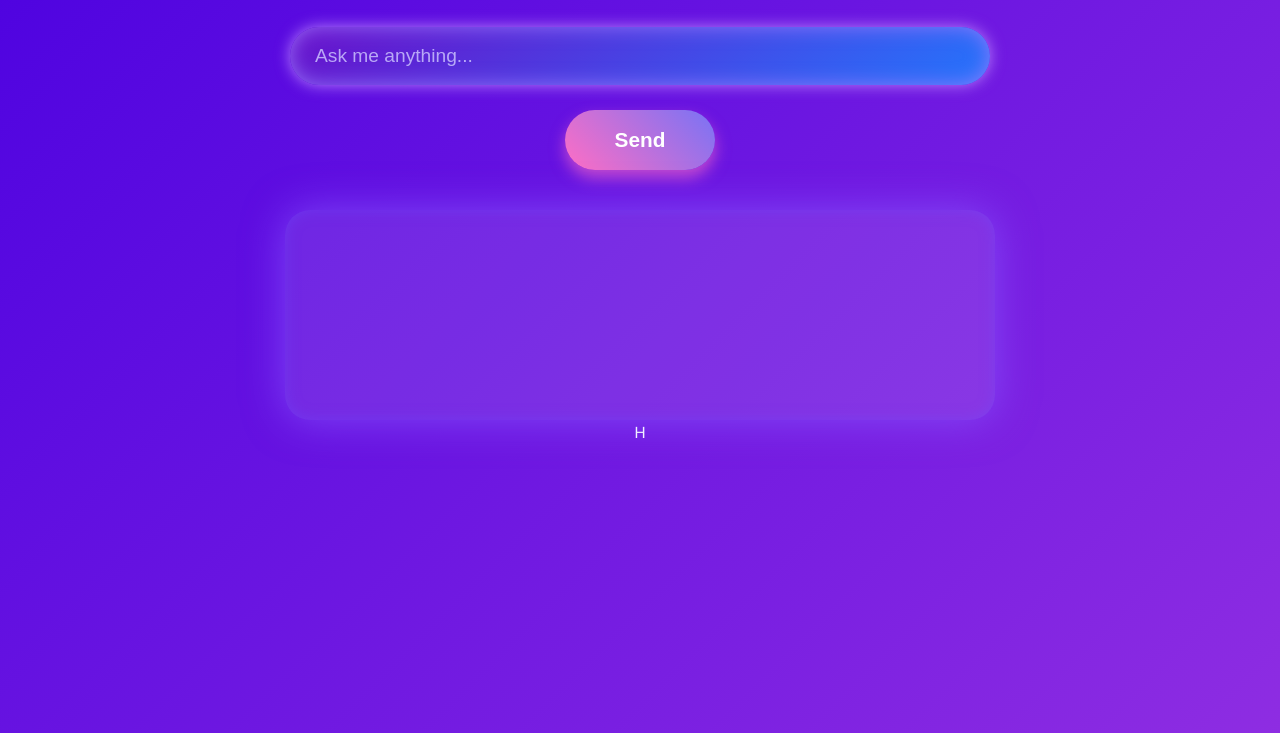
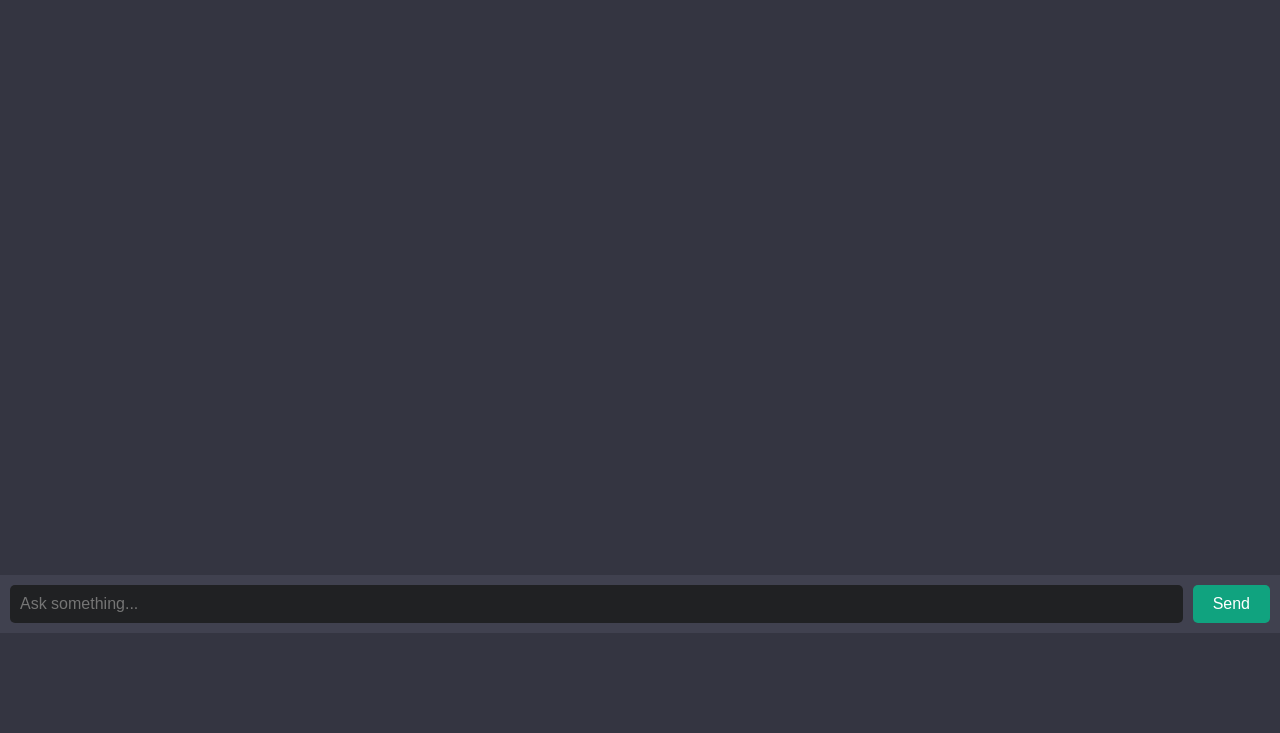
Before and after one commit to saimuttavarapu/chatgpt-frontend, a plain HTML site: page index.html in a window 1280 px wide. Shown: the part 167-900 px from the top of the page. After the commit the page ends 800 px from the top, so only its background shows below. Drawn offline with Linux system fonts and the light colour scheme.

Commit message:
Update index.html

```diff
--- a/index.html
+++ b/index.html
@@ -2,179 +2,122 @@
 <html lang="en">
 <head>
   <meta charset="UTF-8" />
-<meta name="viewport" content="width=device-width, initial-scale=1" />
-<title>ChatGPT Stylish UI</title>
+  <meta name="viewport" content="width=device-width, initial-scale=1.0" />
+  <title>ChatGPT UI Clone</title>
   <style>
-  @import url('https://fonts.googleapis.com/css2?family=Poppins:wght@400;600&display=swap');
-
     body {
+      font-family: Arial, sans-serif;
+      background-color: #343541;
+      color: #ececf1;
       margin: 0;
-    min-height: 100vh;
-    background: linear-gradient(135deg, #4a00e0, #8e2de2);
-    font-family: 'Poppins', sans-serif;
+      padding: 0;
       display: flex;
       flex-direction: column;
-    align-items: center;
-    color: #f0f0ff;
-    padding: 50px 20px;
+      height: 100vh;
     }
 
-  h1 {
-    font-size: 3rem;
-    margin-bottom: 40px;
-    font-weight: 600;
-    text-shadow: 0 4px 8px rgba(255,255,255,0.3);
+    #chat-container {
+      flex: 1;
+      overflow-y: auto;
+      padding: 20px;
+      display: flex;
+      flex-direction: column;
+      gap: 16px;
+    }
+
+    .message {
+      max-width: 80%;
+      padding: 12px;
+      border-radius: 8px;
+      white-space: pre-wrap;
+    }
+
+    .user {
+      align-self: flex-end;
+      background-color: #10a37f;
+    }
+
+    .assistant {
+      align-self: flex-start;
+      background-color: #444654;
+    }
+
+    #input-form {
+      display: flex;
+      padding: 10px;
+      background-color: #40414f;
     }
 
     #question {
-    width: 100%;
-    max-width: 650px;
-    padding: 18px 25px;
-    font-size: 1.2rem;
-    border-radius: 30px;
+      flex: 1;
+      padding: 10px;
+      font-size: 16px;
       border: none;
-    outline: none;
-    box-shadow:
-      0 0 10px #9b59b6aa,
-      inset 0 0 15px #6a0dad99;
-    background: linear-gradient(145deg, #6a11cb, #2575fc);
-    color: #e9e9ff;
-    transition: box-shadow 0.3s ease;
-  }
-  #question::placeholder {
-    color: #d0c9ffcc;
-  }
-  #question:focus {
-    box-shadow:
-      0 0 15px #bb86fcee,
-      inset 0 0 20px #9f7dffcc;
+      border-radius: 5px;
+      background-color: #202123;
+      color: #fff;
     }
 
-  button {
-    margin-top: 25px;
-    padding: 18px 50px;
-    font-size: 1.3rem;
-    font-weight: 600;
-    border-radius: 35px;
+    #send-btn {
+      margin-left: 10px;
+      padding: 10px 20px;
+      font-size: 16px;
+      background-color: #10a37f;
+      color: white;
       border: none;
-    background: linear-gradient(45deg, #ff6ec4, #7873f5);
-    color: #fff;
+      border-radius: 5px;
       cursor: pointer;
-    box-shadow:
-      0 8px 15px rgba(255, 110, 196, 0.6);
-    transition:
-      background 0.4s ease,
-      transform 0.3s ease,
-      box-shadow 0.3s ease;
-  }
-  button:hover {
-    background: linear-gradient(45deg, #f45b9c, #6752d4);
-    transform: scale(1.08);
-    box-shadow:
-      0 10px 20px rgba(244, 91, 156, 0.85);
-  }
-  button:active {
-    transform: scale(0.95);
-    box-shadow:
-      0 4px 8px rgba(244, 91, 156, 0.6);
     }
 
-  #response {
-    margin-top: 40px;
-    max-width: 650px;
-    width: 100%;
-    min-height: 150px;
-    padding: 30px 30px;
-    background: rgba(255, 255, 255, 0.1);
-    border-radius: 25px;
-    box-shadow:
-      inset 0 0 15px #6c4bff66,
-      0 0 40px #8855ffbb;
-    font-size: 1.2rem;
-    line-height: 1.6;
-    color: #f0eaff;
-    white-space: pre-wrap;
-    user-select: text;
-    font-weight: 500;
-    transition: background 0.3s ease;
-  }
-  #response.loading {
-    font-style: italic;
-    color: #d0c5ff;
-  }
-
-  /* Responsive */
-  @media (max-width: 700px) {
-    h1 {
-      font-size: 2.3rem;
-      margin-bottom: 30px;
-    }
-    #question, #response {
-      max-width: 100%;
-      font-size: 1rem;
-    }
-    button {
-      width: 100%;
-      padding: 16px 0;
-      font-size: 1.1rem;
-    }
+    #send-btn:hover {
+      background-color: #0e8c6c;
     }
   </style>
 </head>
 <body>
-  <h1>What do you want my LOVE</h1>
-  <input
-    id="question"
-    type="text"
-    placeholder="Ask me anything..."
-    autocomplete="off"
-    autofocus
-  />
-  <button onclick="sendQuestion()">Send</button>
-
-  <div id="response"></div>
+  <div id="chat-container"></div>
+  <form id="input-form">
+    <input type="text" id="question" placeholder="Ask something..." required />
+    <button type="submit" id="send-btn">Send</button>
+  </form>
 
   <script>
-    async function sendQuestion() {
-      const questionInput = document.getElementById("question");
-      const responseDiv = document.getElementById("response");
-      const question = questionInput.value.trim();
+    const form = document.getElementById('input-form');
+    const input = document.getElementById('question');
+    const chatContainer = document.getElementById('chat-container');
 
-      if (!question) {
-        responseDiv.innerText = "Please enter a question.";
-        responseDiv.classList.remove("loading");
-        return;
-      }
+    form.addEventListener('submit', async (e) => {
+      e.preventDefault();
 
-      responseDiv.innerText = "Thinking...";
-      responseDiv.classList.add("loading");
+      const userMessage = input.value.trim();
+      if (!userMessage) return;
+
+      appendMessage(userMessage, 'user');
+      input.value = '';
 
       try {
-        const res = await fetch("https://chatgpt-backend-u0lj.onrender.com/ask", {
-          method: "POST",
-          headers: { "Content-Type": "application/json" },
-          body: JSON.stringify({ question }),
+        const response = await fetch("https://chatgpt-backend-u0lj.onrender.com/ask", {
+          method: 'POST',
+          headers: {
+            'Content-Type': 'application/json'
+          },
+          body: JSON.stringify({ question: userMessage })
         });
 
-        if (!res.ok) {
-          throw new Error(`Server error: ${res.status}`);
-        }
-
-        const data = await res.json();
-        responseDiv.innerText = data.answer || "No response from API.";
-        responseDiv.classList.remove("loading");
-      } catch (err) {
-        responseDiv.innerText = "Error: " + err.message;
-        responseDiv.classList.remove("loading");
-      }
-    }
-
-    document.getElementById("question").addEventListener("keydown", (e) => {
-      if (e.key === "Enter") {
-        sendQuestion();
+        const data = await response.json();
+        appendMessage(data.answer || 'No response.', 'assistant');
+      } catch (error) {
+        appendMessage('Error: ' + error.message, 'assistant');
       }
     });
+
+    function appendMessage(text, role) {
+      const div = document.createElement('div');
+      div.className = `message ${role}`;
+      div.textContent = text;
+      chatContainer.appendChild(div);
+      chatContainer.scrollTop = chatContainer.scrollHeight;
+    }
   </script>
 </body>
 </html>
-H
```
Lines whose indentation alone changed are shown as unchanged.
